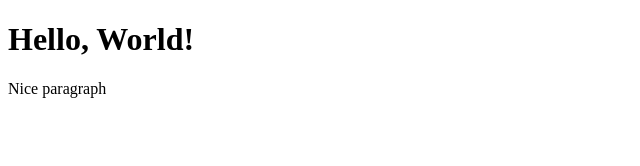
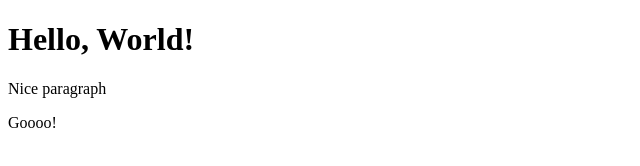
Before and after one commit to JoAllam/First-repo, a plain HTML site: page index.html in a window 1280 px wide. Shown: the full height of the page, 0-640 px from the left. Drawn offline with Linux system fonts and the light colour scheme.

Commit message:
Add on dev branch

```diff
--- a/index.html
+++ b/index.html
@@ -8,5 +8,6 @@
 <body>
     <h1>Hello, World!</h1>
     <p>Nice paragraph</p>
+    <p>Goooo!</p>
 </body>
 </html>
```
